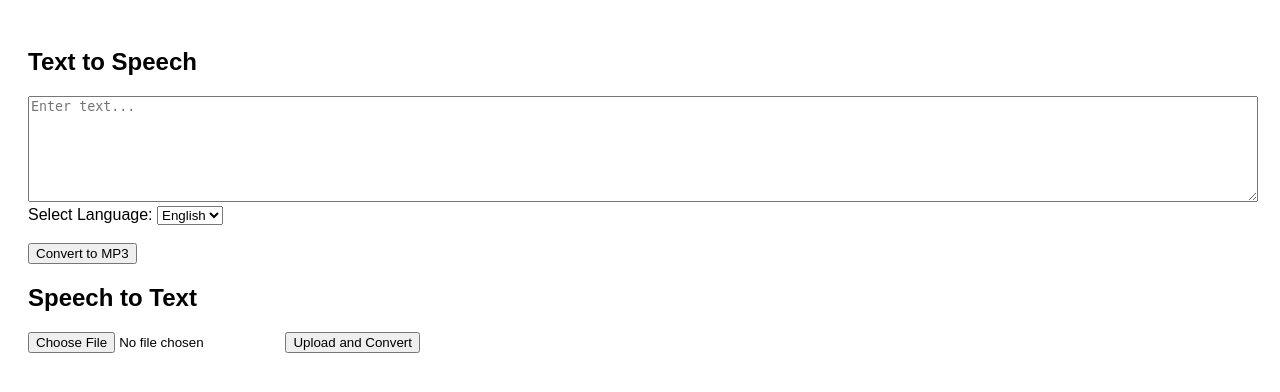
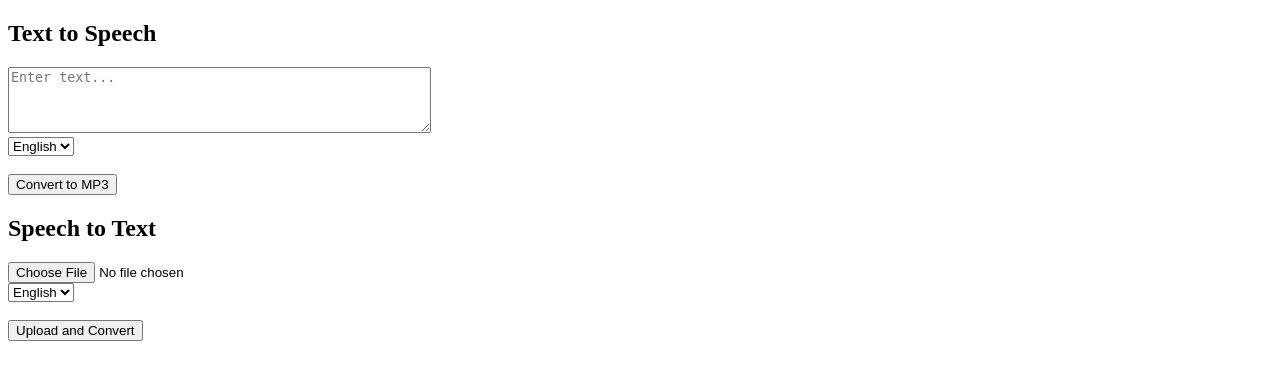
Before and after one commit to yashdhimangethub48/text-speech-app, a Flask app: page / in a window 1280 px wide. Shown: the top 392 px of the page. Run offline with Flask 3, Linux system fonts and the light colour scheme.

Commit message:
Update index.html

```diff
--- a/templates/index.html
+++ b/templates/index.html
@@ -3,33 +3,32 @@
 <head>
   <meta charset="UTF-8" />
   <title>Text ↔ Speech App</title>
-  <style>
-    body { font-family: Arial, sans-serif; padding: 20px; }
-    textarea { width: 100%; height: 100px; }
-    audio { margin-top: 10px; display: block; }
-  </style>
 </head>
 <body>
   <h2>Text to Speech</h2>
   <form method="POST">
-    <textarea name="text_input" placeholder="Enter text...">{{ text_input }}</textarea><br>
-    <label for="language">Select Language:</label>
-    <select name="language">
-      <option value="en">English</option>
+    <textarea name="text_input" rows="4" cols="50" placeholder="Enter text...">{{ text_input }}</textarea><br>
+    <select name="lang">
+      <option value="en" selected>English</option>
       <option value="hi">Hindi</option>
     </select><br><br>
     <button type="submit">Convert to MP3</button>
   </form>
   {% if mp3_path %}
     <audio controls>
-      <source src="{{ url_for('static', filename='uploads/' + mp3_path.split('/')[-1]) }}" type="audio/mpeg">
+      <source src="{{ url_for('download', filename=mp3_path.split('/')[-1]) }}" type="audio/mp3">
+      Your browser does not support the audio element.
     </audio>
-    <a href="{{ url_for('download', filename=mp3_path.split('/')[-1]) }}">Download MP3</a>
+    <p><a href="{{ url_for('download', filename=mp3_path.split('/')[-1]) }}">Download MP3</a></p>
   {% endif %}
 
   <h2>Speech to Text</h2>
   <form method="POST" enctype="multipart/form-data">
-    <input type="file" name="audio_file" accept=".mp3" required>
+    <input type="file" name="audio_file" accept=".mp3"><br>
+    <select name="lang">
+      <option value="en-US" selected>English</option>
+      <option value="hi-IN">Hindi</option>
+    </select><br><br>
     <button type="submit">Upload and Convert</button>
   </form>
   {% if text_result %}
```
